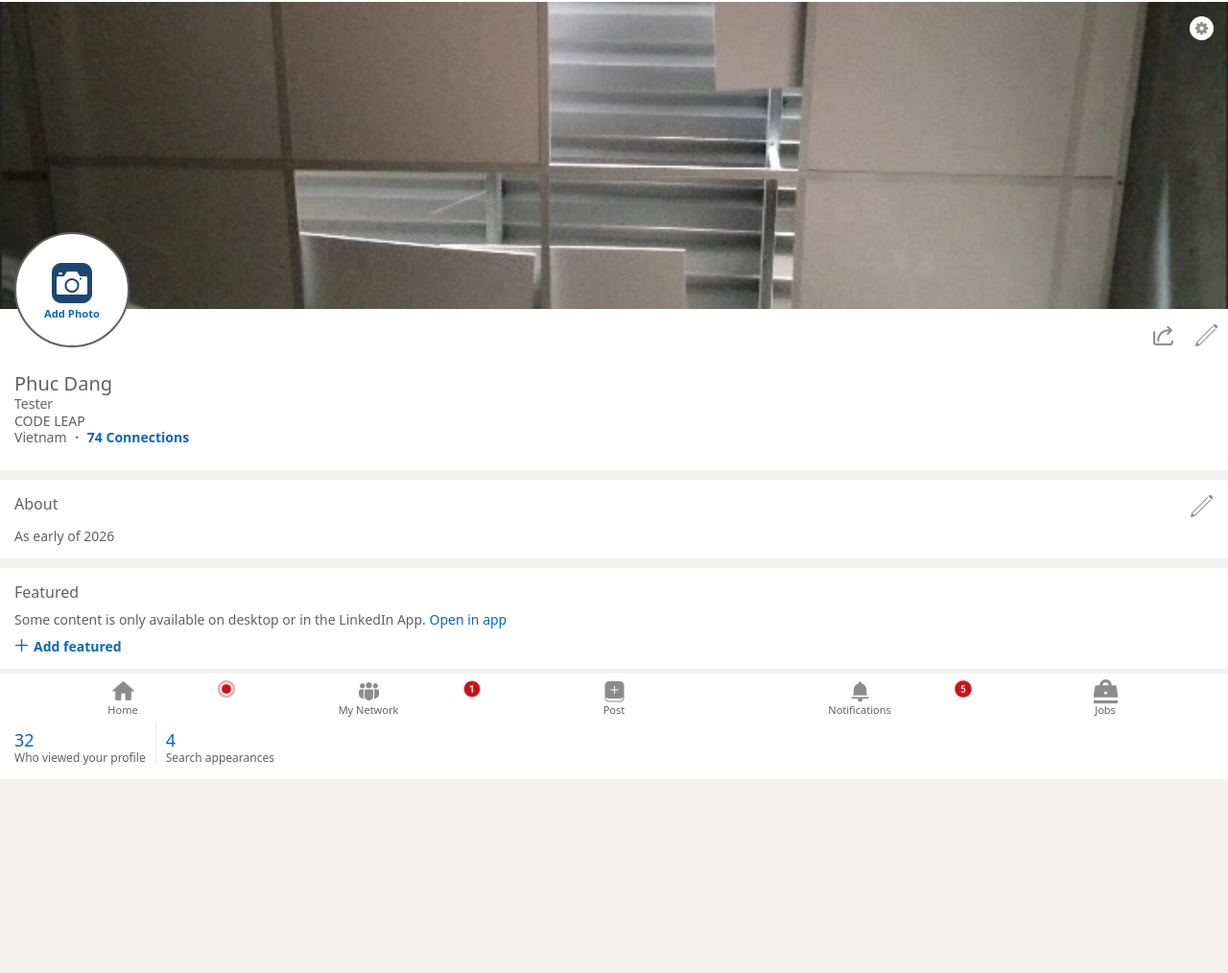
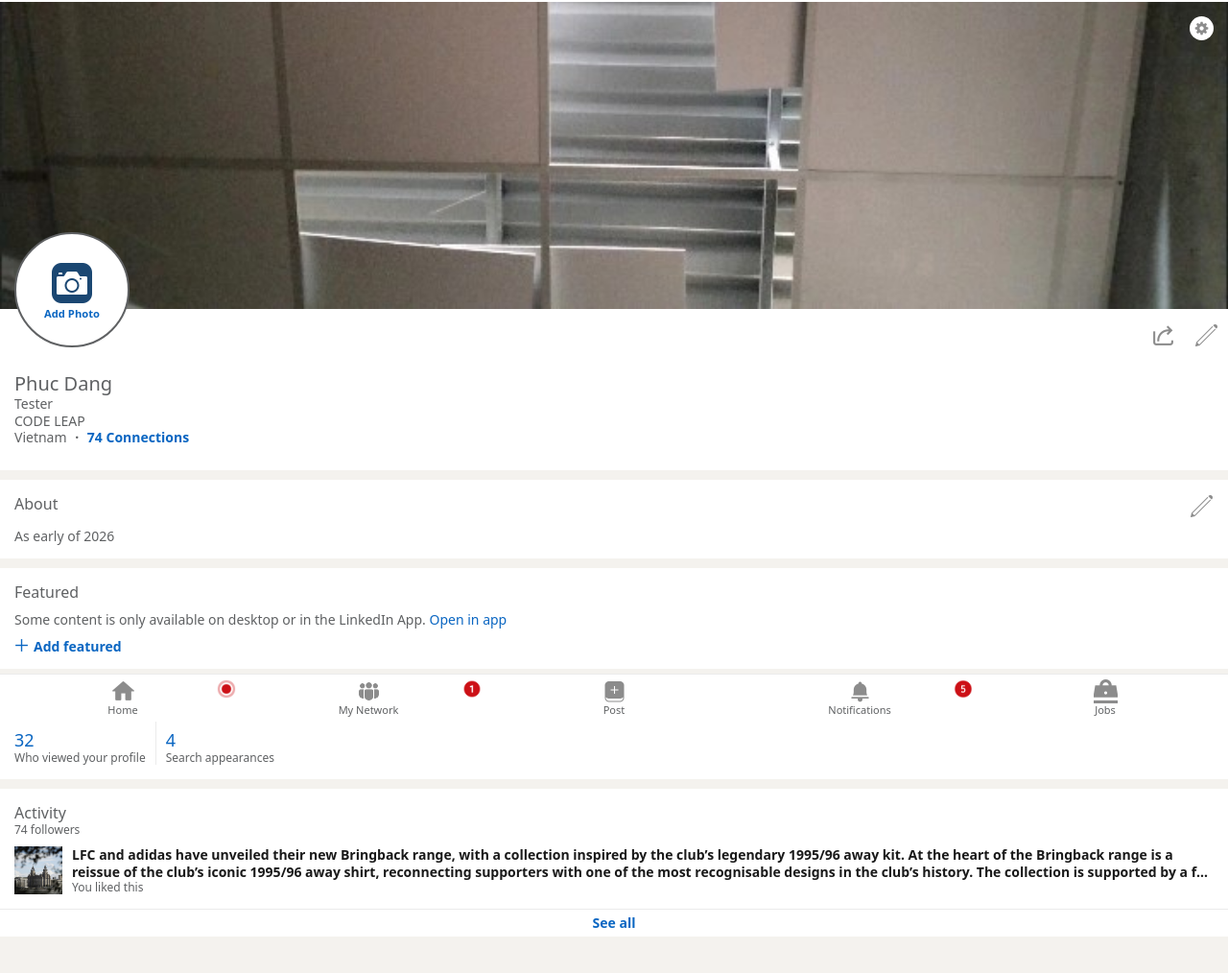
Before and after one commit to bi151103/linkedin-like-project-v3, a website: page index.html in a window 1280 px wide. Shown: the part 48-1062 px from the top of the page at 96% size. Before the commit the page ends 910 px from the top, so only its background shows below. Drawn offline with nearby package versions, Linux system fonts and the light colour scheme; files that its build step writes are made by us from their sources.

Commit message:
feat: add activity section

```diff
--- a/index.html
+++ b/index.html
@@ -10,7 +10,9 @@
   </head>
   <body class="pb-50px text-small">
     <div>
-      <header class="w-full h-50px flex items-center bg-white">
+      <header
+        class="w-full h-50px flex items-center bg-white sticky top-0 z-999"
+      >
         <div class="h-3/5 w-50px">
           <a href="#">
             <img
@@ -127,7 +129,39 @@
       </div>
     </section>
 
-    <footer class="fixed bottom-0 h-50px w-full bg-white">
+    <section class="mt-10px p-15px bg-white">
+      <h2>Activity</h2>
+      <p class="text-xs-small">74 followers</p>
+      <a class="w-full flex mt-10px text-inherit">
+        <img src="./images/liverpool.jpg" class="h-50px w-50px object-cover" />
+        <div class="ml-10px">
+          <p class="text-emphasis-tx line-clamp-2">
+            LFC and adidas have unveiled their new Bringback range, with a
+            collection inspired by the club’s legendary 1995/96 away kit. At the
+            heart of the Bringback range is a reissue of the club’s iconic
+            1995/96 away shirt, reconnecting supporters with one of the most
+            recognisable designs in the club’s history. The collection is
+            supported by a full archive-inspired training wear offering,
+            including classic silhouettes such as shorts, a sweatshirt, drill
+            top, drill pants and T-shirt. Each piece returns in the unmistakable
+            green, black and white colour palette synonymous with the era, while
+            heritage details including the original Liverpool FC crest from the
+            1995/96 season, Carlsberg sponsor and bold adidas branding complete
+            the authentic 90s aesthetic.
+          </p>
+          <p class="text-xs-small">You liked this</p>
+        </div>
+      </a>
+    </section>
+    <button
+      class="w-full leading-[2] bg-white border-t border-separator-line hover:bg-[rgb(112 181 249 / 0.1)]"
+    >
+      See all
+    </button>
+
+    <footer
+      class="fixed z-999 bottom-0 h-50px w-full bg-white border-t border-separator-line"
+    >
       <nav class="w-full h-full">
         <ul class="flex w-full h-full items-center justify-center">
           <li class="text-center basis-1/5 min-w-1/5 relative">
--- a/style.css
+++ b/style.css
@@ -3,6 +3,7 @@
 @theme {
   --color-primary-bg: #0a66c2;
   --color-primary-tx: #5f6163;
+  --color-emphasis-tx: #000000e6;
   --color-separator-line: #ebebeb;
   --spacing-10px: 10px;
   --spacing-15px: 15px;
@@ -47,6 +48,7 @@
   button {
     cursor: pointer;
     font-weight: 600;
+    color: var(--color-primary-bg);
   }
 
   a {
@@ -125,3 +127,11 @@
   font-weight: 400;
   line-height: 1.25;
 }
+
+@utility line-clamp-* {
+  display: -webkit-box;
+  -webkit-line-clamp: --value(integer);
+  -webkit-box-orient: vertical;
+  overflow: hidden;
+  text-overflow: ellipsis;
+}
```
